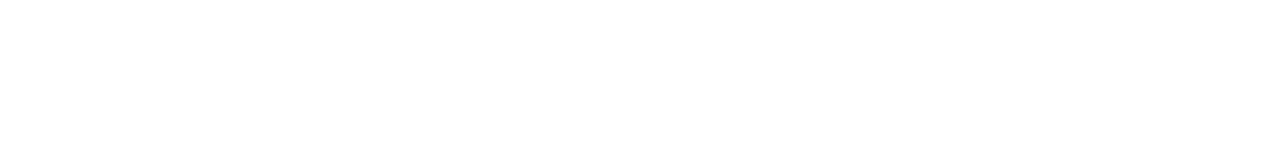
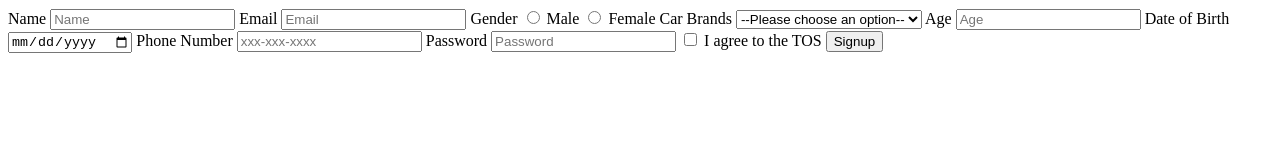
Before and after one commit to acciojob/signup-form-car-aadya909, a website: page main.html in a window 1280 px wide. Drawn offline with Linux system fonts and the light colour scheme.

Commit message:
created a submission

```diff
--- a/main.html
+++ b/main.html
@@ -7,10 +7,56 @@
 </head>
 
 <body>
-	<!-- the entire body must be written by student -->
-    <script type="text/javascript" src="./script.js">
-</script>
+	 <form method="post">
+        <!-- Name -->
+        <label for="name">Name</label>
+        <input type="text" id="name" name="name" placeholder="Name" required>
 
+        <!-- Email -->
+        <label for="email">Email</label>
+        <input type="email" id="email" name="email" placeholder="Email" required>
+
+        <!-- Gender -->
+        <label>Gender</label>
+        <input type="radio" id="gender_m" name="gender" value="Male" required>
+        <label for="gender_m">Male</label>
+        <input type="radio" id="gender_f" name="gender" value="Female" required>
+        <label for="gender_f">Female</label>
+
+        <!-- Car Brands -->
+        <label for="cars">Car Brands</label>
+        <select id="cars" name="cars" required>
+            <option value="">--Please choose an option--</option>
+            <option value="Toyota">Toyota</option>
+            <option value="Honda">Honda</option>
+            <option value="Ford">Ford</option>
+            <option value="BMW">BMW</option>
+            <option value="Tesla">Tesla</option>
+        </select>
+
+        <!-- Age -->
+        <label for="age">Age</label>
+        <input type="number" id="age" name="age" placeholder="Age" required>
+
+        <!-- DOB -->
+        <label for="dob">Date of Birth</label>
+        <input type="date" id="dob" name="dob" required>
+
+        <!-- Phone Number -->
+        <label for="tel">Phone Number</label>
+        <input type="tel" id="tel" name="tel" placeholder="xxx-xxx-xxxx" pattern="[0-9]{3}-[0-9]{3}-[0-9]{4}">
+
+        <!-- Password -->
+        <label for="password">Password</label>
+        <input type="password" id="password" name="password" placeholder="Password" required>
+
+        <!-- TOS Checkbox -->
+        <input type="checkbox" id="tos" name="tos" required>
+        <label for="tos">I agree to the TOS</label>
+
+        <!-- Submit Button -->
+        <button type="submit">Signup</button>
+    </form>
 </body>
 
 </html>
```
